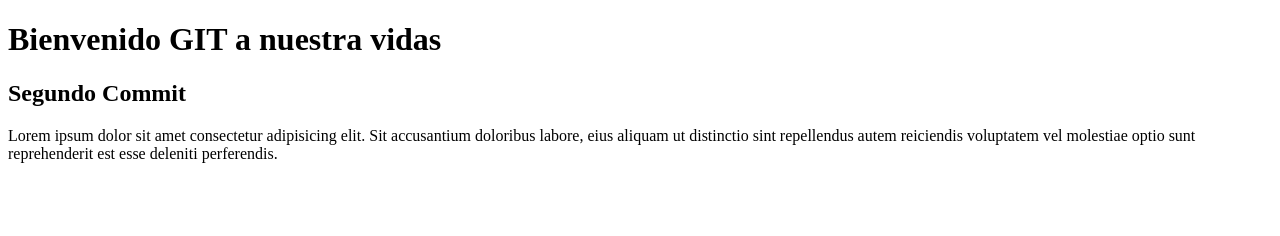
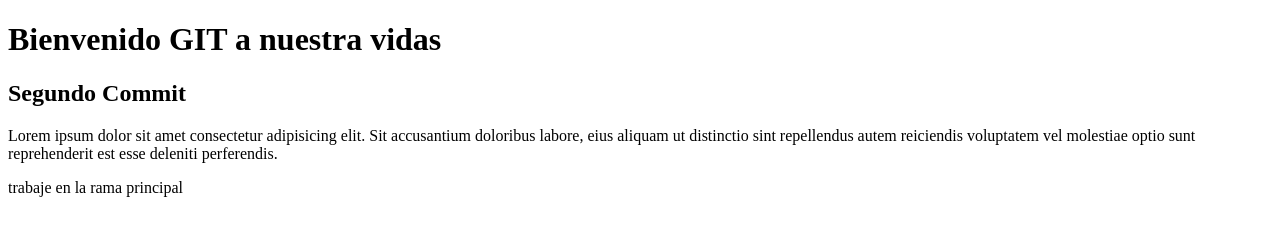
Before and after one commit to diegojrodriguez/repo-prueba, a plain HTML site: page index.html in a window 1280 px wide. Drawn offline with Linux system fonts and the light colour scheme.

Commit message:
trabaje en la ramas master

```diff
--- a/index.html
+++ b/index.html
@@ -13,5 +13,7 @@
     <div>
         <p>Lorem ipsum dolor sit amet consectetur adipisicing elit. Sit accusantium doloribus labore, eius aliquam ut distinctio sint repellendus autem reiciendis voluptatem vel molestiae optio sunt reprehenderit est esse deleniti perferendis.</p>
     </div>
+<p>trabaje en la rama principal</p>
+
 </body>
 </html>
```
